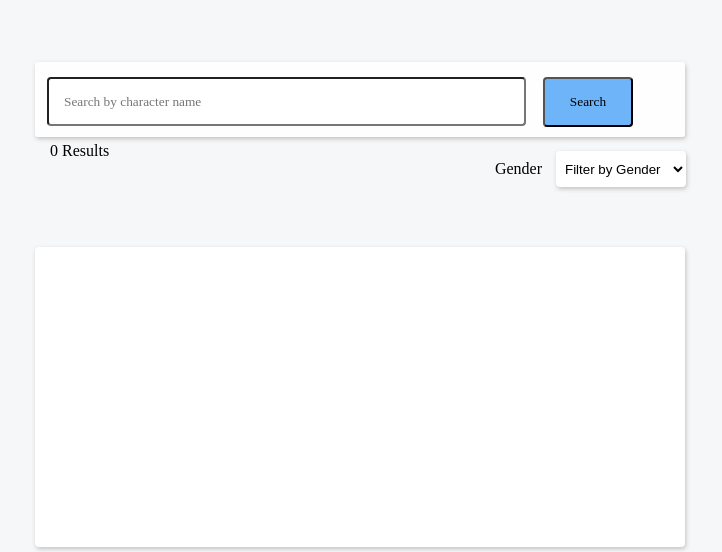
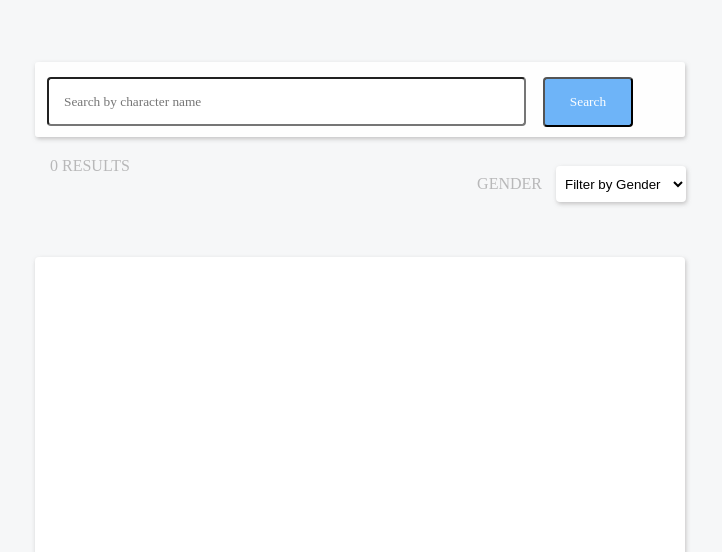
Before and after one commit to Mis0791/Star-Wars, a website: page wars.html in a window 1280 px wide. Shown: the part 248-800 px from the top of the page, without its empty margins (360-1082 px from the left). Drawn offline with nearby package versions, Linux system fonts and the light colour scheme.

Commit message:
secondwar

```diff
--- a/wars.css
+++ b/wars.css
@@ -42,7 +42,7 @@
     color: white
 }
 .gender{
-    padding: 5px 0px 5px 15px;
+    padding: 20px 0px 0px 15px;
     width: 650px;
     height: 100px;
     text-align: right;
@@ -70,8 +70,14 @@
 .startext{
     font-family: Montserrat;
     display:inline-block;
+    color: rgb(184, 184, 185);
 }
 
 #resultCount{
     float:left;
+
 }
+button{
+    font-family: Montserrat;
+    color: white;
+}
--- a/wars.html
+++ b/wars.html
@@ -14,13 +14,13 @@
     <div id="wrapper">
         <div class="search">
             <input id="searchString" class="startext" type="text" placeholder="Search by character name">
-            <button id="names" id="white-text" class="startext" type="button" name="search" onclick="getResults(document.getElementById('searchString').value)">Search</button>
+            <button id="names" type="button" name="search" onclick="getResults(document.getElementById('searchString').value)">Search</button>
         </div>
     </head>
     <body>
         <div class="gender">
-            <p id="resultCount" class="startext">0 Results</p>
-            <p id="text1" class="startext">Gender</p>
+            <p id="resultCount" class="startext">0 RESULTS</p>
+            <p id="text1" class="startext">GENDER</p>
             <select id="filter">
                 <option value = "both">Filter by Gender</option>
                 <option value = "male">Male</option>
```
